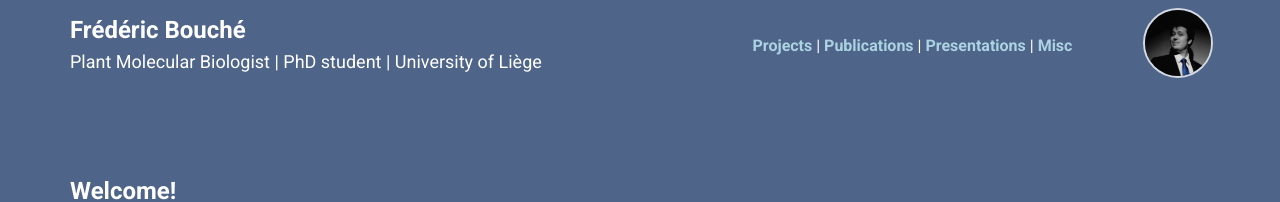
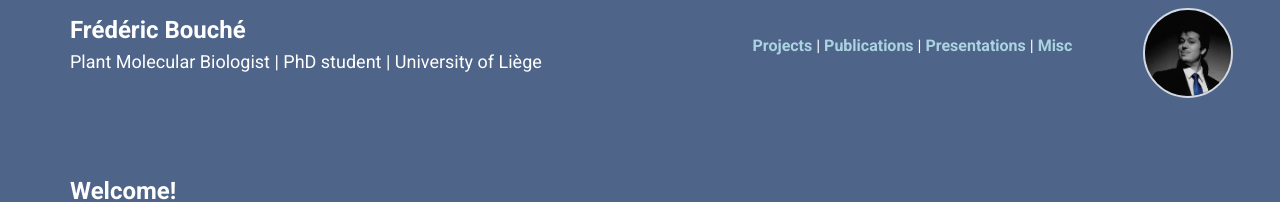
Before and after one commit to fredericbouche/fredericbouche.github.io, a Jekyll site: the page built from index.html, in a window 1280 px wide. Shown: the top 202 px of the page. Built offline with Jekyll 4.4.1, drawn with Linux system fonts in a browser that asks for light colours; nearby versions of some CDN libraries.

Commit message:
albertline update

```diff
--- a/_layouts/albertine.html
+++ b/_layouts/albertine.html
@@ -72,7 +72,7 @@
         <div class="col-xs-3 col-lg-1" >
           <img src="{{ site.baseurl }}{{ site.data.personal.picture }}"
                class="img-circle"
-               style="margin-top:3px;width:70px;border:2px solid rgba(255,255,255,0.75)">
+               style="margin-top:3px;width:90px;border:2px solid rgba(255,255,255,0.75)">
         </div>
 
 
```
